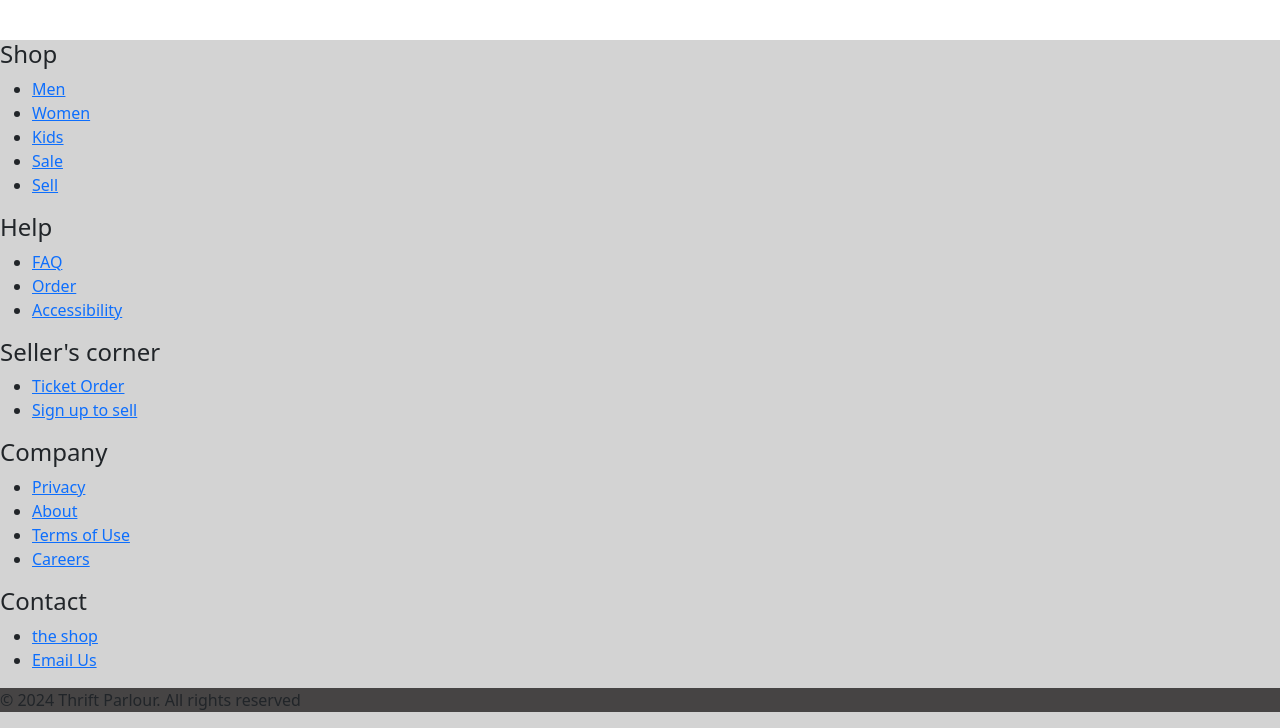
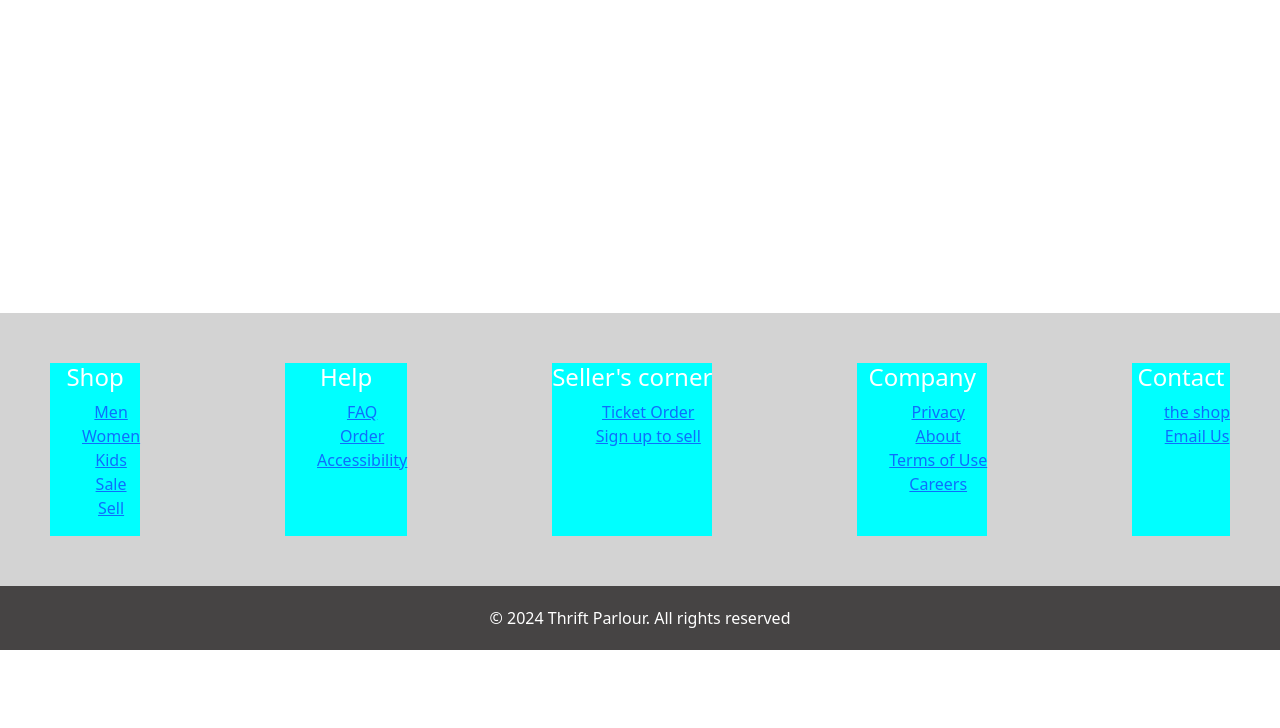
Before and after one commit to LouisAmphibian/ThriftParlour, a PHP site: page / in a window 1280 px wide. Shown: the part 150-878 px from the top of the page. After the commit the page ends 800 px from the top, so only its background shows below. Run offline with PHP 8.4, Linux system fonts and the light colour scheme.

Commit message:
updated footer

```diff
--- a/Thrift_Parlour/index.html
+++ b/Thrift_Parlour/index.html
@@ -106,9 +106,9 @@
 
     </div>
 
-    <div class="bottom-footer">
+
 <p>&copy; 2024 Thrift Parlour. All rights reserved</p>
-    </div>
+
    </footer>
   </body>
 </html>
--- a/Thrift_Parlour/style.css
+++ b/Thrift_Parlour/style.css
@@ -240,9 +240,11 @@ select{
 }
 
 footer{
-    background-color:  lightgray;
+    background-color:  rgb(70, 68, 68);
     margin-top: auto; /*for the footer move to the bottom*/
-
+    color: white;
+    align-content: center;
+    text-align: center;
 }
 
 main{
@@ -255,8 +257,26 @@ main{
 
 .top-footer{
     background-color:lightgray;
+    display: flex;
+    justify-content: space-between;
+    padding:50px;
 }
 
-.bottom-footer{
-    background-color: rgb(70, 68, 68);
+footer p {
+    margin: 20px;
 }
+
+.footer-column ul li {
+    list-style: none;
+
+}
+
+.footer-column{
+    background-color: aqua;
+
+}
+
+.footer-column a{
+    align-items: center;
+    align-content: center;
+}
```
